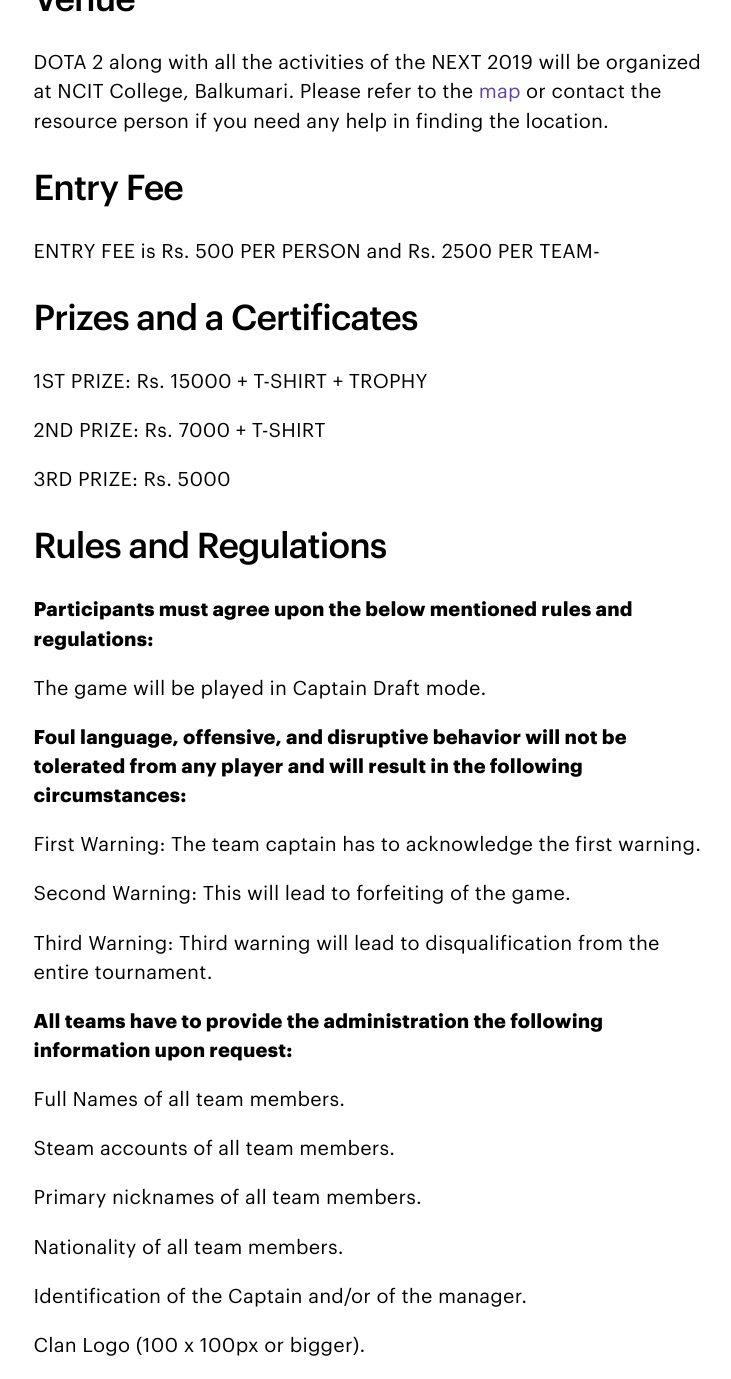
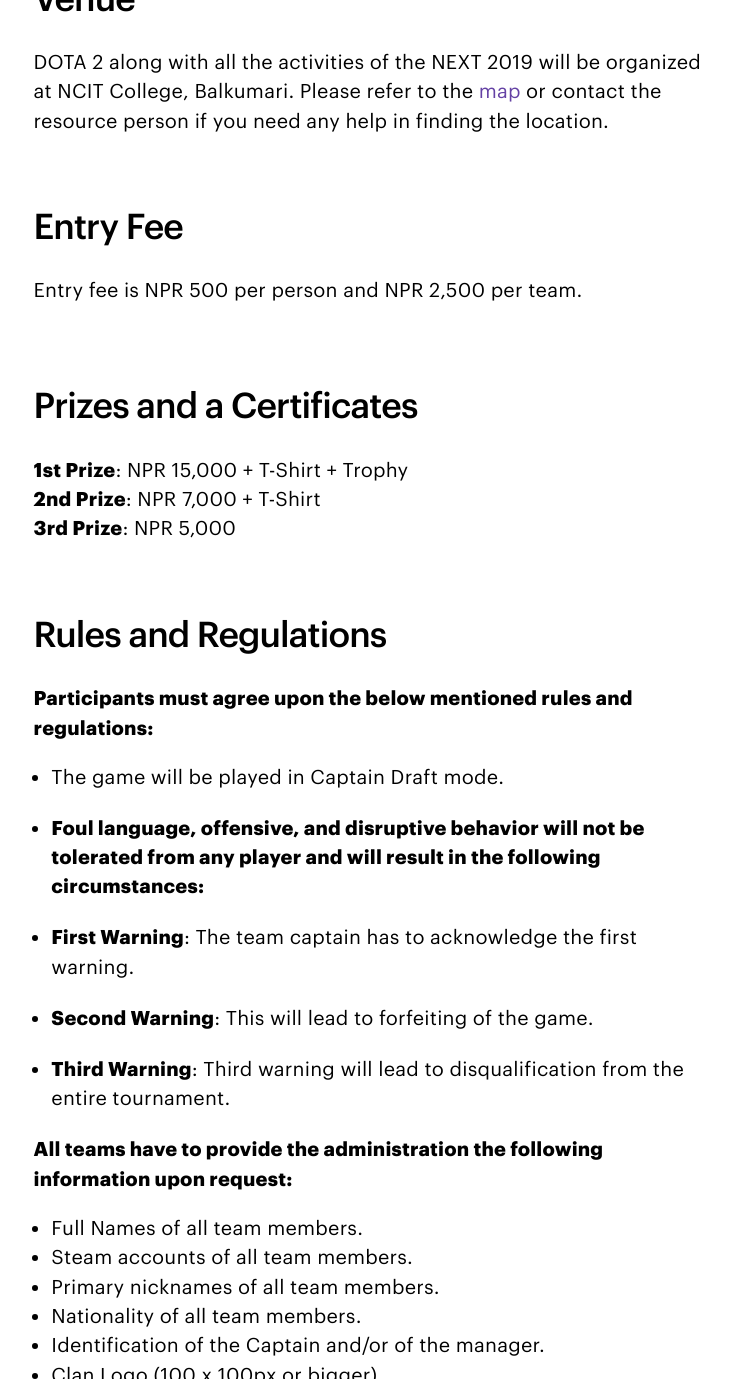
Before and after one commit to MegaMind98/dev, a Jekyll site: the page built from dota.html, in a window 1280 px wide and 1400 px high, scrolled down 1061 px, cut to the strip 21-1400 px from the top of the window. Shown: the whole strip, without its empty margins (268-999 px from the left). Built offline with Jekyll 4.4.1, drawn with Linux system fonts in a browser that asks for light colours; some of the changed text lies outside the part shown.

Commit message:
Optimized Dota 2

```diff
--- a/dota.html
+++ b/dota.html
@@ -17,7 +17,7 @@
 
           <div class="o-half o-half--left-stacked o-half--padded o-half--content u-pt3">
             <p class="u-type-panel-text u-m0">
-Play Like a Pro!!</p>
+Play Like a Pro!</p>
           </div>
 
 
@@ -37,55 +37,66 @@
         <h2 class="u-type-h4">Venue</h2>
         <p>DOTA 2 along with all the activities of the NEXT 2019 will be organized at NCIT College, Balkumari. Please refer to the <a href="https://bit.ly/mapofncit">map</a> or contact the resource person if you need any help in finding the location.</p>
 
-
+<br />
         <h2 class="u-type-h4">Entry Fee</h2>
-        <p>ENTRY FEE is Rs. 500 PER PERSON and Rs. 2500 PER TEAM-<p>
+        <p>Entry fee is NPR 500 per person and NPR 2,500 per team.<p>
 
 
-
+<br />
 
 
 
         <h2 class="u-type-h4">Prizes and a Certificates</h2>
-        <p>1ST PRIZE: Rs. 15000 + T-SHIRT + TROPHY</p>
-        <p>2ND PRIZE: Rs. 7000 + T-SHIRT</p>
-        <p>3RD PRIZE: Rs. 5000</p>
+        <p><strong>1st Prize</strong>: NPR 15,000 + T-Shirt + Trophy
+        <br /><strong>2nd Prize</strong>: NPR 7,000 + T-Shirt
+        <br /><strong>3rd Prize</strong>: NPR 5,000</p>
 
 
-
+<br />
 
         <h2 class="u-type-h4">Rules and Regulations</h2>
 
         <p><strong>Participants must agree upon the below mentioned rules and regulations:</strong></p>
-<p>The game will be played in Captain Draft mode.</p>
+<ul>
 
-<p><strong>Foul language, offensive, and disruptive behavior will not be tolerated from any player and will result in the following circumstances:</strong></p>
+    <li>The game will be played in Captain Draft mode.</p>
 
-    	<p>First Warning: The team captain has to acknowledge the first warning.</p>
+    <li><strong>Foul language, offensive, and disruptive behavior will not be tolerated from any player and will result in the following circumstances:</strong></p>
 
-   	<p>Second Warning: This will lead to forfeiting of the game.</p>
+          <li><strong>First Warning</strong>: The team captain has to acknowledge the first warning.</p>
 
-    	<p>Third Warning: Third warning will lead to disqualification from the entire tournament.</p>
+         <li><strong>Second Warning</strong>: This will lead to forfeiting of the game.</p>
 
-    <p><strong>All teams have to provide the administration the following information upon request:</strong></p>
-         <p>Full Names of all team members.</p>
-         <p>Steam accounts of all team members.</p>
-         <p>Primary nicknames of all team members.</p>
-         <p>Nationality of all team members.</p>
-         <p>Identification of the Captain and/or  of the manager.</p>
-         <p>Clan Logo (100 x 100px or bigger).</p>
-         <p>Skype account of the captain and/or manager.</p>
+          <li><strong>Third Warning</strong>: Third warning will lead to disqualification from the entire tournament.</p>
+        </ul>
+        <p><strong>All teams have to provide the administration the following information upon request:</strong></p>
+    <ul>
+
+        <li>Full Names of all team members.</li>
+        <li>Steam accounts of all team members.</li>
+        <li>Primary nicknames of all team members.</li>
+        <li>Nationality of all team members.</li>
+        <li>Identification of the Captain and/or  of the manager.</li>
+        <li>Clan Logo (100 x 100px or bigger).</li>
+        <li>Skype account of the captain and/or manager.</li>
+
+    </ul>
 
 
+<br />
 
+<h2 class="u-type-h4">Deadline</h2>
+<p>The deadline for form submission is <strong>July 12, 2019</strong>.</p>
+
+
+<br />
       <h2 class="u-type-h4">Contact Point</h2>
       <p>For more information , please contact:</p>
       <p><strong>Jason Lamichhane </strong>
       <br/><a href="tel:+977 9860680888">+977 9860680888</a><br />
 
 
-
-        <p><strong>The deadline for form submission is 12th July, 2019.</strong></p>
+<br />
       <a class="c-button c-button--outbound" href="{{ '/dota-at-next/registration/' | prepend: site.baseurl}}" target="_blank">Register for DOTA 2</a>
 
 
--- a/fifa.html
+++ b/fifa.html
@@ -41,7 +41,7 @@
 
 
         <h2 class="u-type-h4">Entry Fee</h2>
-        <p>ENTRY FEE is Rs. 500 PER PERSON<p>
+        <p>The entry fee for the registration at FIFA is NPR 500 per person<p>
 
 
 
```
